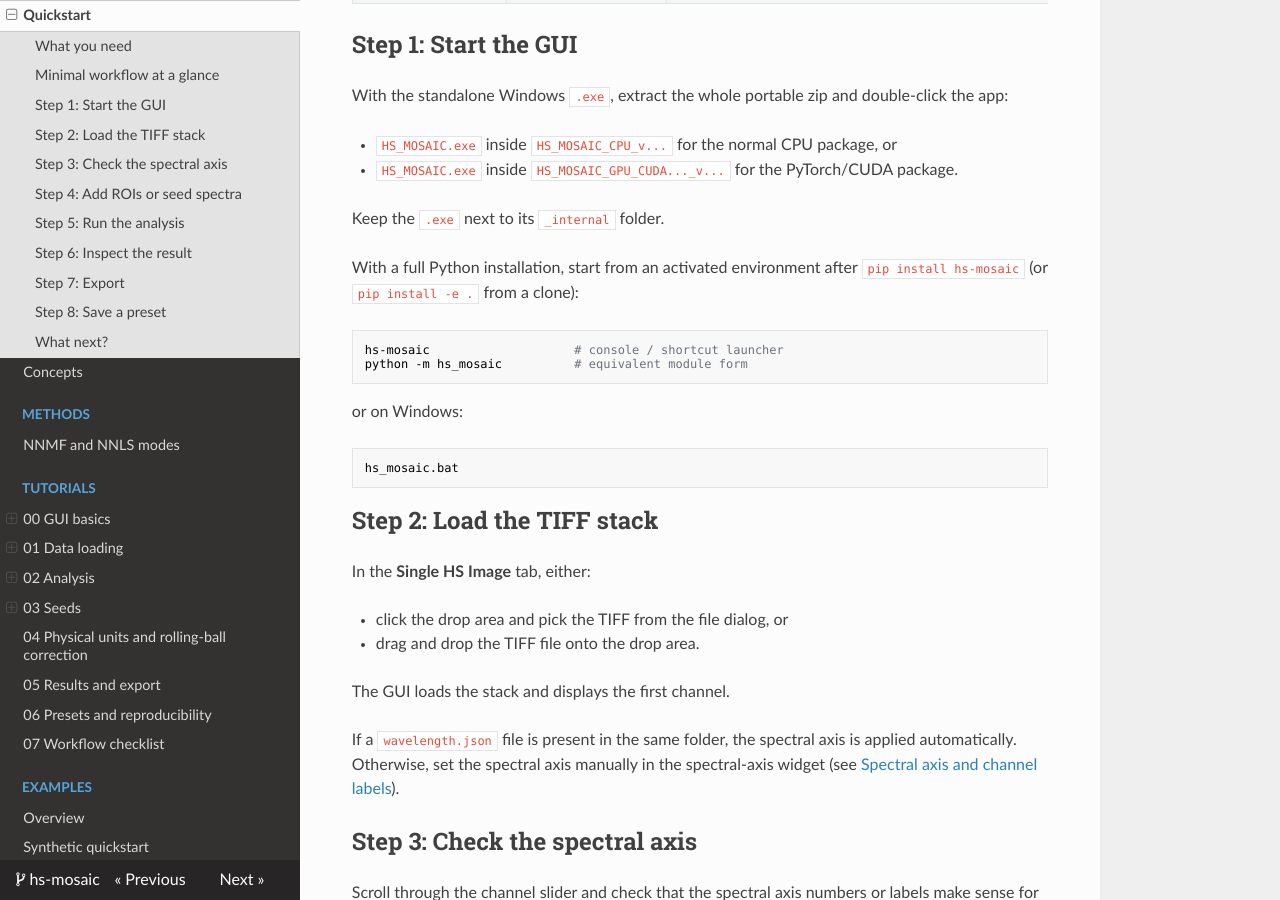
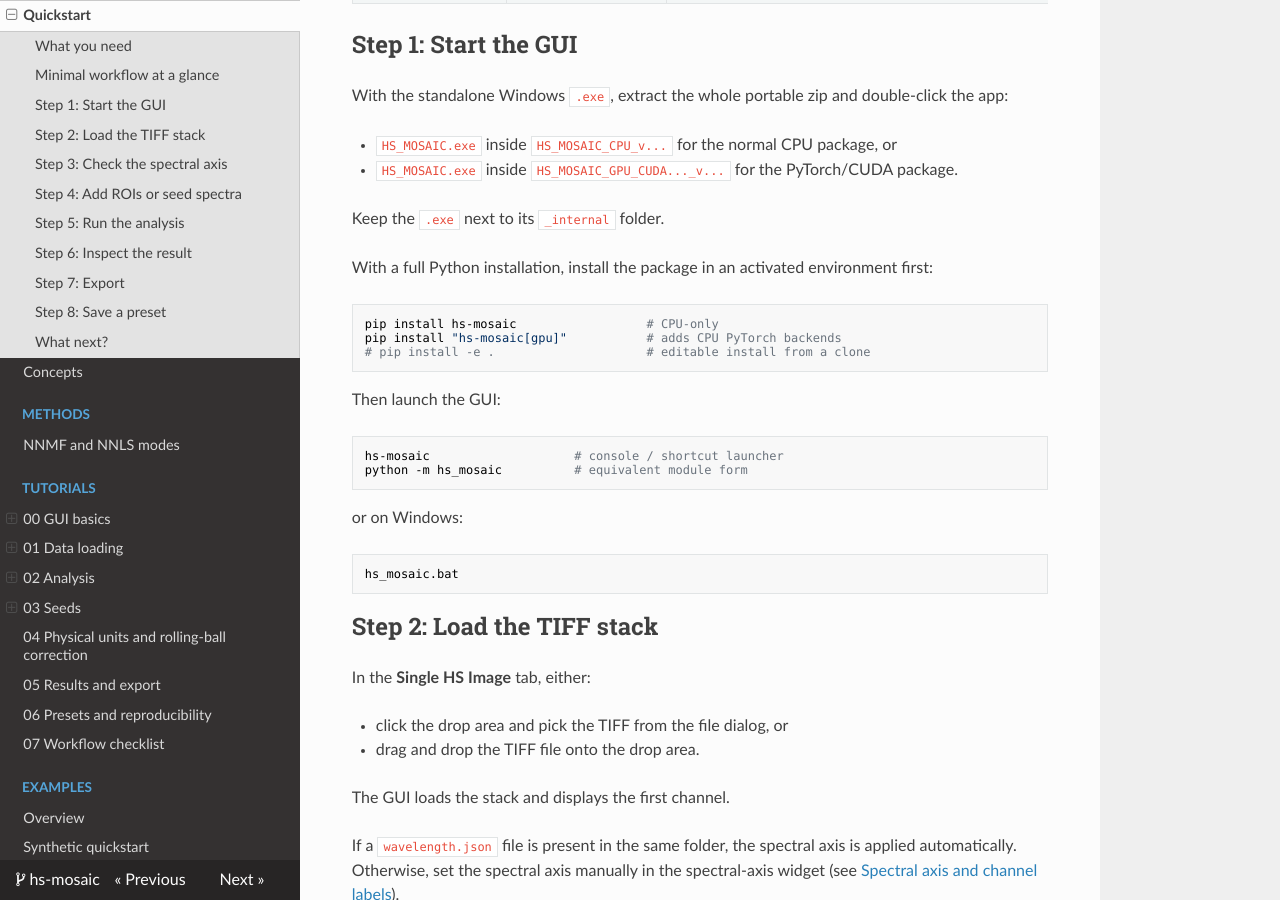
Before and after one commit to manuel-kunisch/hs_crs_analysis_gui, an MkDocs documentation site: the page built from docs/quickstart.md, in a window 1280 px wide and 900 px high, scrolled down 1743 px. Built offline with MkDocs 1.6.1, drawn with Linux system fonts in a browser that asks for light colours; nearby versions of some CDN libraries.

Commit message:
Docs: surface [gpu] extra in README/quickstart, drop stale PyPI admonition from installation.md

````diff
--- a/docs/quickstart.md
+++ b/docs/quickstart.md
@@ -39,7 +39,15 @@ With the standalone Windows `.exe`, extract the whole portable zip and double-cl
 
 Keep the `.exe` next to its `_internal` folder.
 
-With a full Python installation, start from an activated environment after `pip install hs-mosaic` (or `pip install -e .` from a clone):
+With a full Python installation, install the package in an activated environment first:
+
+```bash
+pip install hs-mosaic                  # CPU-only
+pip install "hs-mosaic[gpu]"           # adds CPU PyTorch backends
+# pip install -e .                     # editable install from a clone
+```
+
+Then launch the GUI:
 
 ```bash
 hs-mosaic                    # console / shortcut launcher
````
Also changed, not shown: README.md (+13 -1 lines), docs/installation.md (+2 -4 lines).
